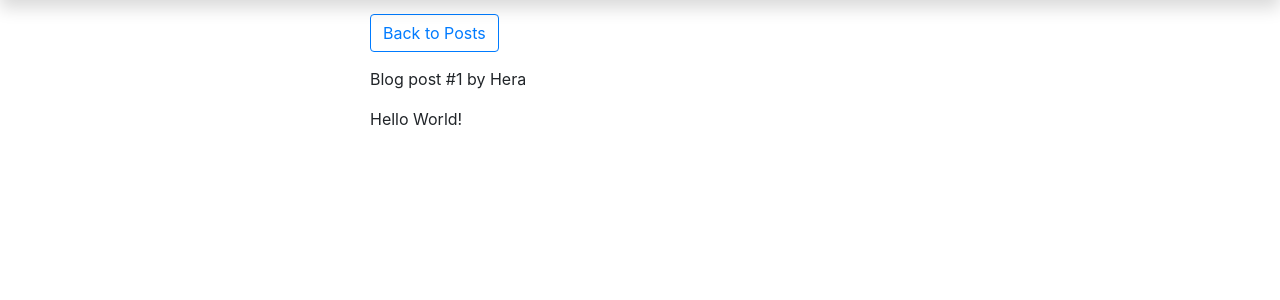
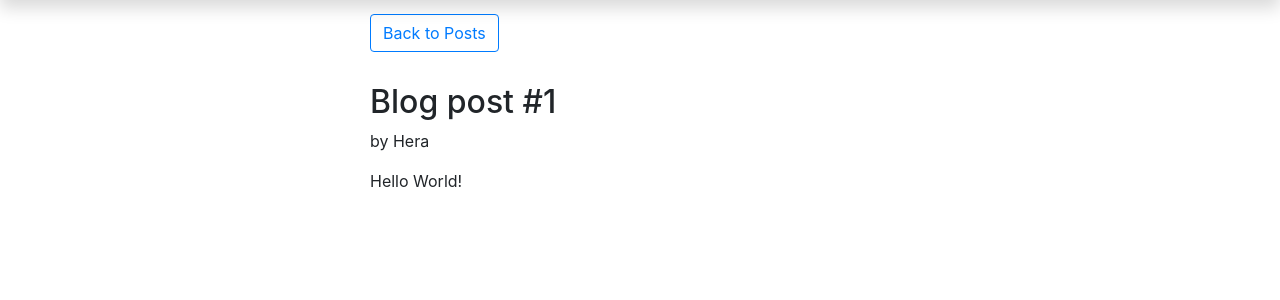
Before and after one commit to hmaver/django-takehometest, a Django app: page /homepage/32/ in a window 1280 px wide. Shown: the part 56-356 px from the top of the page. Run offline with Django 3.2, Linux system fonts and the light colour scheme; data comes from the database, SQL or seed files in the repository; some libraries are stand-ins or nearby versions.

Commit message:
fix padding

```diff
--- a/djangoblog/templates/post_detail.html
+++ b/djangoblog/templates/post_detail.html
@@ -8,7 +8,8 @@
 <a class="btn btn-outline-primary" href="{% url 'homepage:index' %}">Back to Posts</a>
 <div class="post-preview" style="padding-top: 15px;">
 
-    <p class="blog-post-meta"> {{post.title}} by {{post.author}} </p>
+    <p class="blog-post-meta">
+        <h2>{{post.title}} </h2> by {{post.author}} </p>
     <p> {{post.description|linebreaks}} </p>
 
   </div>
```
